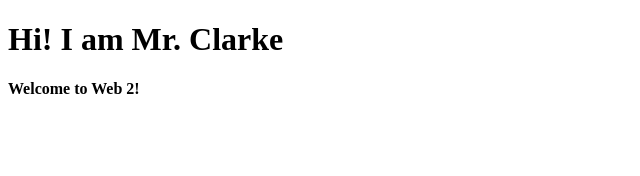
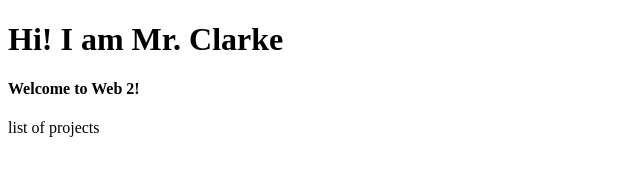
Before and after one commit to dclarke-eps/dclarke-eps.github.io, a plain HTML site: page index.html in a window 1280 px wide. Shown: the whole page, without its empty margins (0-640 px from the left). Drawn offline with Linux system fonts and the light colour scheme.

Commit message:
added p tag

```diff
--- a/index.html
+++ b/index.html
@@ -9,5 +9,6 @@
 <body>
     <h1>Hi!  I am Mr. Clarke</h1>
     <h4>Welcome to Web 2!</h4>
+    <p>list of projects</p>
 </body>
 </html>
```
